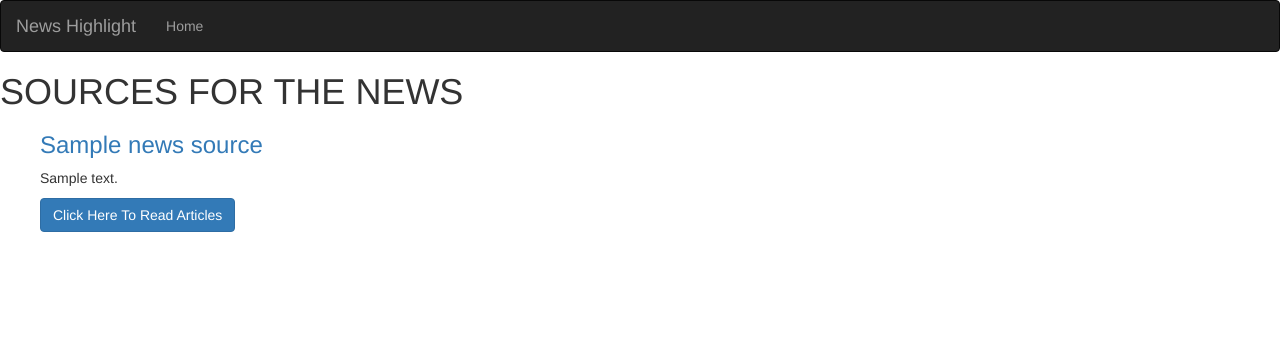
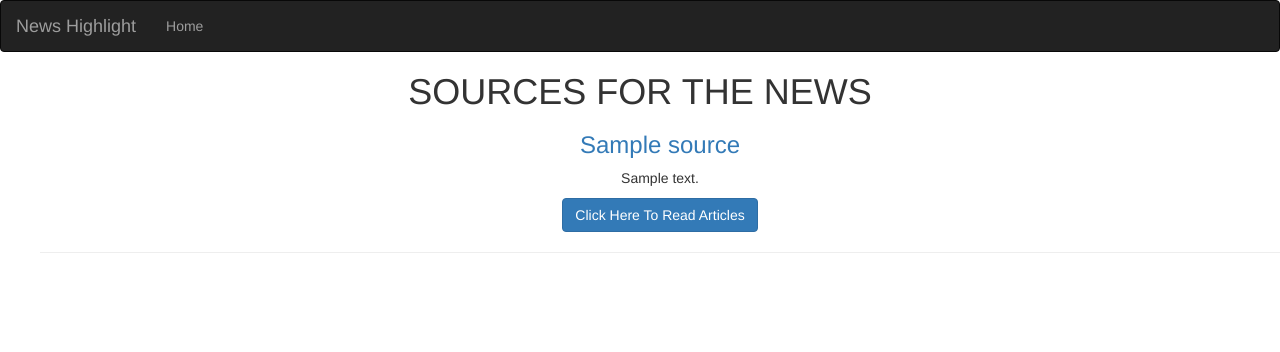
Before and after one commit to BrendaMwiza/News, a Python web app: template app/templates/index.html in a window 1280 px wide. Shown: the top 352 px of the page. Run offline with Jinja, Linux system fonts and the light colour scheme; the template is opened without the code that fills it: most values are stand-ins (such as "Sample title", 1, 10 or a date in 2020); some libraries are stand-ins or nearby versions.

Commit message:
removed bugs

```diff
--- a/app/main/views.py
+++ b/app/main/views.py
@@ -15,7 +15,7 @@ def index():
 
     return render_template('index.html', title = title, new_source = new_source)
 
-@main.route('/article/<article_id>')
+@main.route('/article/<int:article_id>')
 def article(article_id):
     '''
     function for returning artcicle details and its data
--- a/app/requests.py
+++ b/app/requests.py
@@ -24,7 +24,7 @@ def get_sources():
     with urllib.request.urlopen(get_source_url) as url:
         get_source_data = url.read()
         get_source_response = json.loads(get_source_data)
-        print(get_source_response)
+
         source_results = None
 
         if get_source_response['sources']:
@@ -52,8 +52,8 @@ def process_source(source_list):
         language = sources_item.get('language')
         country = sources_item.get('country')
 
-        sources_object = Source(id, name, description, url, category, language, country)
-        source_results.append(source_object)
+        sources_object = Sources(id, name, description, url, category, language, country)
+        source_results.append(sources_object)
 
 
 
--- a/app/templates/article.html
+++ b/app/templates/article.html
@@ -8,9 +8,7 @@
 <body>
     <div class="container">
         <div class="row">
-            <h2>  </h2>
-            <h3> {{ macro.displayArticleList(articles) }} </h3>
-            <img src="{{articles.urlToImage}}" alt="">
+            <h2> {{ macro.displayArticleList(articles) }} </h2>
         </div>
     </div>
 </body>
--- a/app/templates/index.html
+++ b/app/templates/index.html
@@ -2,15 +2,16 @@
 {% import 'macro.html' as macro %}
 
 {% block content %}
-    <body>
+    <body style="list-style-type:none; text-align: center; ">
         <h1>SOURCES FOR THE NEWS</h1>
         <ul>
-            {% for news_source in sources %}
-                <li style="list-style-type:none; font: size 24px;"><h3> <a href="{{ news_source.url}}">{{ news_source.name}}</a> </h3></li>
-                <li style="list-style-type:none"><p> {{ news_source.description }} </p></li>
-                <a href="/articles/{{ news_source.id }}" class="btn btn-primary">Click Here To Read Articles</a>
-
+            {% for source in new_source %}
+                <li style="list-style-type:none; color: darkgray; font: size 24px;"><h3> <a href="{{ source.url}}">{{source.name}}</a> </h3></li>
+                <li style="list-style-type:none; text-align: center; "><p> {{ source.description }} </p></li>
+                <a href="/articles/{{ source.id }}" class="btn btn-primary">Click Here To Read Articles</a>
+                <hr>
             {% endfor %}
         </ul>
+
     </body>
 {% endblock %}
--- a/config.py
+++ b/config.py
@@ -8,9 +8,9 @@ class Config:
     NEWS_API_KEY = '2fba2e985b9b466cbf2776e5dcfa728c'
     SECRET_KEY = 'MWIZA'
 
-    SOURCE_API_BASE_URL = 'https://newsapi.org/v2/source?apiKey={}'
+    SOURCE_API_BASE_URL = 'https://newsapi.org/v2/sources?apiKey={}'
 
-    ARTICLES_API_BASE_URL = 'https://newsapi.org/v2/everything?source={}&apiKey={}'
+    ARTICLES_API_BASE_URL = 'https://newsapi.org/v2/everything?sources={}&apiKey={}'
 
 class ProdConfig(Config):
     '''
```
Also changed, not shown: tests/test_sources.py (+1 -0 lines), 1 other file.
